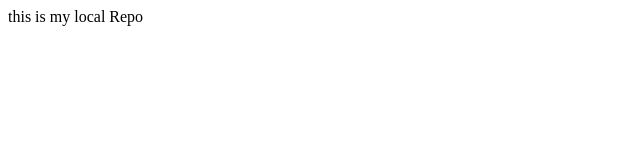
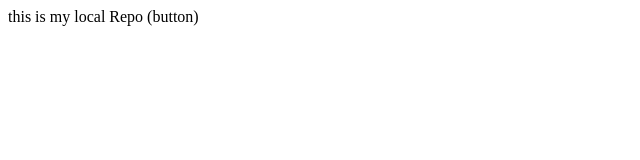
Before and after one commit to Samarth-panchal/LocalRepo, a plain HTML site: page index.html in a window 1280 px wide. Shown: the full height of the page, 0-640 px from the left. Drawn offline with Linux system fonts and the light colour scheme.

```diff
--- a/index.html
+++ b/index.html
@@ -1 +1 @@
-<p>this is my local Repo</p>
+<p>this is my local Repo (button)</p>
```
